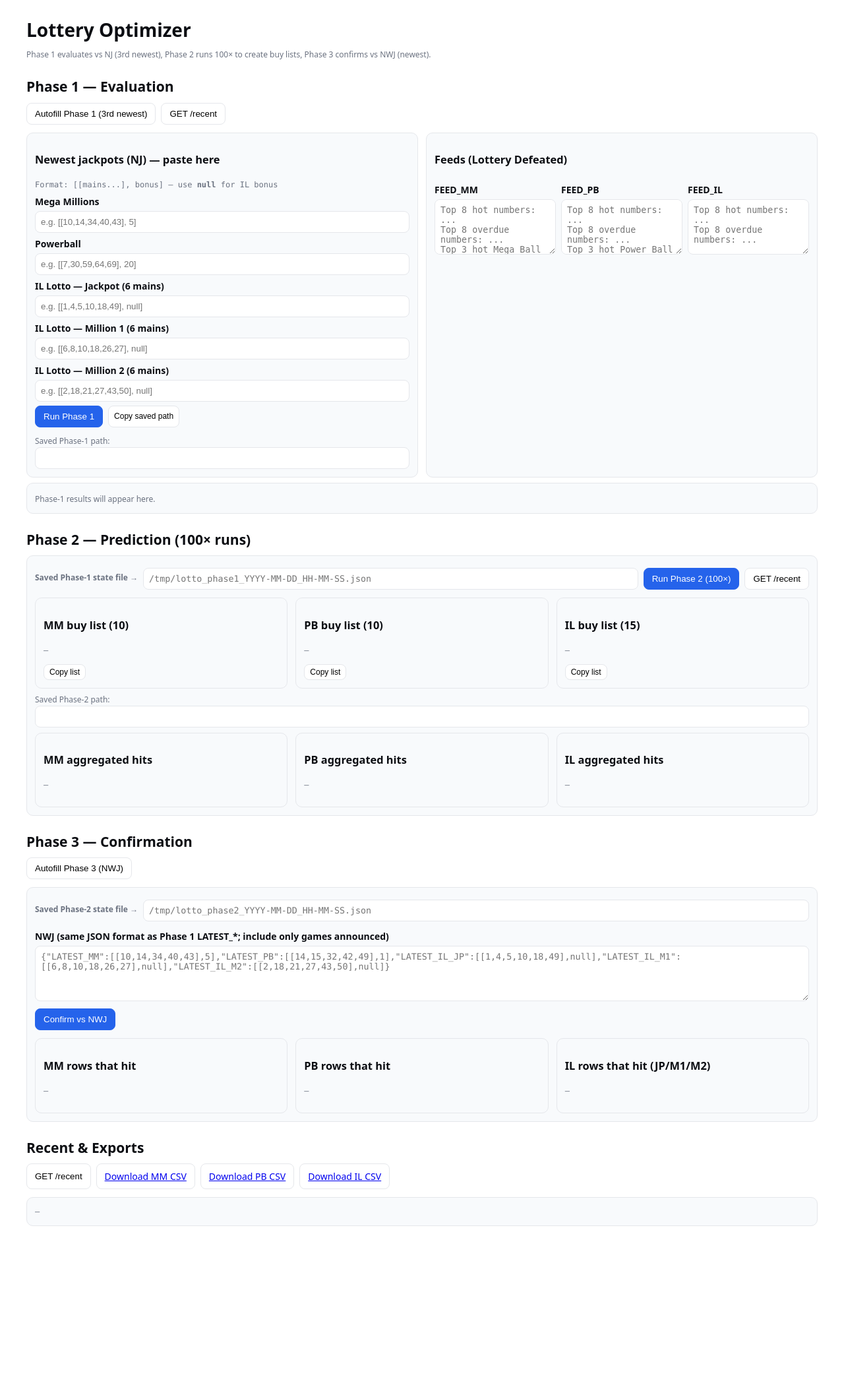
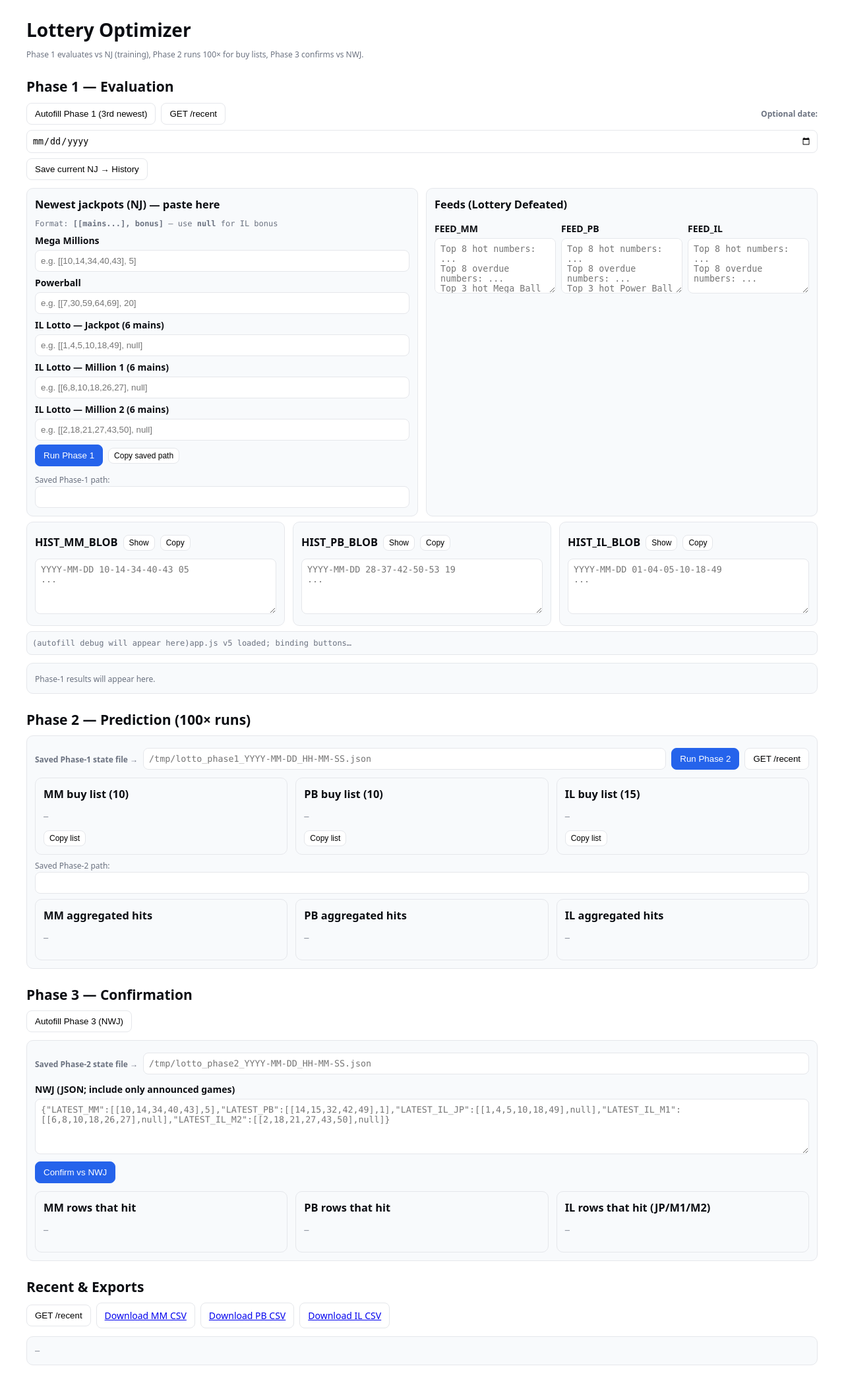
Before and after one commit to lettiehsu/lottery-optimizer, a Flask app: page / in a window 1280 px wide. Shown: the whole page at 66% size. Before the commit the page ends 1859 px from the top, so only its background shows below. Run offline with Flask 3, Linux system fonts and the light colour scheme.

Commit message:
Update index.html

```diff
--- a/templates/index.html
+++ b/templates/index.html
@@ -1,8 +1,8 @@
 <!DOCTYPE html>
 <html lang="en">
 <head>
-  <meta charset="utf-8" />
-  <meta name="viewport" content="width=device-width, initial-scale=1" />
+  <meta charset="utf-8"/>
+  <meta name="viewport" content="width=device-width, initial-scale=1"/>
   <title>Lottery Optimizer</title>
   <style>
     :root { --bg:#fff; --fg:#0b0d12; --muted:#6b7280; --card:#f8fafc; --line:#e5e7eb; --accent:#2563eb; }
@@ -10,59 +10,67 @@
     .wrap{max-width:1200px;margin:0 auto;padding:24px}
     h1{margin:0 0 8px 0}
     h2{margin:24px 0 8px 0}
+    h3{margin:0 0 8px 0}
     .row{display:grid;grid-template-columns:repeat(12,1fr);gap:12px}
     .card{background:var(--card);border:1px solid var(--line);border-radius:10px;padding:12px}
-    .col-12{grid-column:span 12}.col-6{grid-column:span 6}.col-4{grid-column:span 4}.col-3{grid-column:span 3}
+    .col-12{grid-column:span 12}.col-8{grid-column:span 8}.col-6{grid-column:span 6}.col-4{grid-column:span 4}.col-3{grid-column:span 3}
     label{display:block;font-weight:600;margin:6px 0 4px}
-    input[type=text], textarea{width:100%;box-sizing:border-box;border:1px solid var(--line);border-radius:8px;padding:8px;background:#fff}
+    input[type=text], input[type=date], textarea{width:100%;box-sizing:border-box;border:1px solid var(--line);border-radius:8px;padding:8px;background:#fff}
     textarea{min-height:84px;resize:vertical}
     .btn{appearance:none;border:1px solid var(--line);background:#fff;border-radius:8px;padding:8px 12px;cursor:pointer}
     .btn.primary{background:var(--accent);color:#fff;border-color:var(--accent)}
     .btn.small{padding:4px 8px;font-size:12px}
-    .toolbar{display:flex;gap:8px;flex-wrap:wrap;margin:6px 0 12px}
+    .toolbar{display:flex;gap:8px;flex-wrap:wrap;align-items:center;margin:6px 0 12px}
     .muted{color:var(--muted);font-size:12px}
     pre{white-space:pre-wrap;word-break:break-word}
-    .grid-3{display:grid;grid-template-columns:repeat(3,1fr);gap:8px}
     .mono{font-family:ui-monospace,SFMono-Regular,Menlo,Consolas,monospace}
   </style>
 </head>
 <body>
   <div class="wrap">
     <h1>Lottery Optimizer</h1>
-    <div class="muted">Phase 1 evaluates vs NJ (3rd newest), Phase 2 runs 100× to create buy lists, Phase 3 confirms vs NWJ (newest).</div>
+    <div class="muted">Phase 1 evaluates vs NJ (training), Phase 2 runs 100× for buy lists, Phase 3 confirms vs NWJ.</div>
 
-    <!-- Phase 1 -->
+    <!-- ================= PHASE 1 ================= -->
     <h2>Phase 1 — Evaluation</h2>
     <div class="toolbar">
-      <button id="btn_autofill_p1" class="btn">Autofill Phase 1 (3rd newest)</button>
+      <button id="btn_autofill_p1"
+              class="btn"
+              onclick="window.autofillPhase1 && window.autofillPhase1()">
+        Autofill Phase 1 (3rd newest)
+      </button>
       <button id="btn_get_recent" class="btn">GET /recent</button>
+      <div style="flex:1"></div>
+      <label for="hist_date" class="muted">Optional date:</label>
+      <input id="hist_date" type="date"/>
+      <button id="btn_save_nj" class="btn">Save current NJ → History</button>
     </div>
 
     <div class="row">
       <div class="card col-6">
         <h3>Newest jackpots (NJ) — paste here</h3>
-        <div class="muted mono">Format: [[mains...], bonus] — use <b>null</b> for IL bonus</div>
+        <div class="muted mono">Format: <b>[[mains...], bonus]</b> — use <b>null</b> for IL bonus</div>
         <label for="mm_latest">Mega Millions</label>
-        <input id="mm_latest" type="text" placeholder='e.g. [[10,14,34,40,43], 5]' />
+        <input id="mm_latest" type="text" placeholder='e.g. [[10,14,34,40,43], 5]'/>
         <label for="pb_latest">Powerball</label>
-        <input id="pb_latest" type="text" placeholder='e.g. [[7,30,59,64,69], 20]' />
+        <input id="pb_latest" type="text" placeholder='e.g. [[7,30,59,64,69], 20]'/>
         <label for="il_jp_latest">IL Lotto — Jackpot (6 mains)</label>
-        <input id="il_jp_latest" type="text" placeholder='e.g. [[1,4,5,10,18,49], null]' />
+        <input id="il_jp_latest" type="text" placeholder='e.g. [[1,4,5,10,18,49], null]'/>
         <label for="il_m1_latest">IL Lotto — Million 1 (6 mains)</label>
-        <input id="il_m1_latest" type="text" placeholder='e.g. [[6,8,10,18,26,27], null]' />
+        <input id="il_m1_latest" type="text" placeholder='e.g. [[6,8,10,18,26,27], null]'/>
         <label for="il_m2_latest">IL Lotto — Million 2 (6 mains)</label>
-        <input id="il_m2_latest" type="text" placeholder='e.g. [[2,18,21,27,43,50], null]' />
+        <input id="il_m2_latest" type="text" placeholder='e.g. [[2,18,21,27,43,50], null]'/>
         <div class="toolbar">
           <button id="btn_run_p1" class="btn primary">Run Phase 1</button>
           <button id="btn_copy_p1" class="btn small">Copy saved path</button>
         </div>
         <div class="muted">Saved Phase-1 path:</div>
-        <input id="p1_saved_path" class="mono" type="text" readonly />
+        <input id="p1_saved_path" class="mono" type="text" readonly/>
       </div>
 
       <div class="card col-6">
         <h3>Feeds (Lottery Defeated)</h3>
-        <div class="grid-3">
+        <div class="row" style="grid-template-columns:repeat(3,1fr);gap:8px">
           <div>
             <label for="feed_mm">FEED_MM</label>
             <textarea id="feed_mm" placeholder="Top 8 hot numbers: ...&#10;Top 8 overdue numbers: ...&#10;Top 3 hot Mega Ball numbers: ...&#10;Top 3 overdue Mega Ball numbers: ..."></textarea>
@@ -79,19 +87,49 @@
       </div>
     </div>
 
+    <!-- History BLOBs -->
+    <div class="row" style="margin-top:8px">
+      <div class="card col-4">
+        <div class="toolbar">
+          <h3 style="margin:0">HIST_MM_BLOB</h3>
+          <button id="btn_show_mm_blob" class="btn small">Show</button>
+          <button id="btn_copy_mm_blob" class="btn small">Copy</button>
+        </div>
+        <textarea id="hist_mm_blob" class="mono" placeholder="YYYY-MM-DD 10-14-34-40-43 05&#10;..."></textarea>
+      </div>
+      <div class="card col-4">
+        <div class="toolbar">
+          <h3 style="margin:0">HIST_PB_BLOB</h3>
+          <button id="btn_show_pb_blob" class="btn small">Show</button>
+          <button id="btn_copy_pb_blob" class="btn small">Copy</button>
+        </div>
+        <textarea id="hist_pb_blob" class="mono" placeholder="YYYY-MM-DD 28-37-42-50-53 19&#10;..."></textarea>
+      </div>
+      <div class="card col-4">
+        <div class="toolbar">
+          <h3 style="margin:0">HIST_IL_BLOB</h3>
+          <button id="btn_show_il_blob" class="btn small">Show</button>
+          <button id="btn_copy_il_blob" class="btn small">Copy</button>
+        </div>
+        <textarea id="hist_il_blob" class="mono" placeholder="YYYY-MM-DD 01-04-05-10-18-49&#10;..."></textarea>
+      </div>
+    </div>
+
+    <pre id="autofill_debug" class="mono muted" style="background:#f8fafc;border:1px solid #e5e7eb;border-radius:8px;padding:8px;margin-top:8px;">(autofill debug will appear here)</pre>
+
     <div class="row" style="margin-top:8px">
       <div class="card col-12">
         <div id="p1_results"><span class="muted">Phase-1 results will appear here.</span></div>
       </div>
     </div>
 
-    <!-- Phase 2 -->
+    <!-- ================= PHASE 2 ================= -->
     <h2>Phase 2 — Prediction (100× runs)</h2>
     <div class="card">
       <div class="toolbar">
         <label class="muted">Saved Phase-1 state file →</label>
-        <input id="p2_input_path" class="mono" type="text" style="flex:1" placeholder="/tmp/lotto_phase1_YYYY-MM-DD_HH-MM-SS.json" />
-        <button id="btn_run_p2" class="btn primary">Run Phase 2 (100×)</button>
+        <input id="p2_input_path" class="mono" type="text" style="flex:1" placeholder="/tmp/lotto_phase1_YYYY-MM-DD_HH-MM-SS.json"/>
+        <button id="btn_run_p2" class="btn primary">Run Phase 2</button>
         <button id="btn_recent" class="btn">GET /recent</button>
       </div>
       <div class="row">
@@ -112,7 +150,7 @@
         </div>
       </div>
       <div class="muted" style="margin-top:8px">Saved Phase-2 path:</div>
-      <input id="p2_saved_path" class="mono" type="text" readonly />
+      <input id="p2_saved_path" class="mono" type="text" readonly/>
       <div class="row" style="margin-top:8px">
         <div class="card col-4"><h3>MM aggregated hits</h3><pre id="mm_agg" class="mono muted">—</pre></div>
         <div class="card col-4"><h3>PB aggregated hits</h3><pre id="pb_agg" class="mono muted">—</pre></div>
@@ -120,17 +158,21 @@
       </div>
     </div>
 
-    <!-- Phase 3 -->
+    <!-- ================= PHASE 3 ================= -->
     <h2>Phase 3 — Confirmation</h2>
     <div class="toolbar">
-      <button id="btn_autofill_p3" class="btn">Autofill Phase 3 (NWJ)</button>
+      <button id="btn_autofill_p3"
+              class="btn"
+              onclick="window.autofillPhase3 && window.autofillPhase3()">
+        Autofill Phase 3 (NWJ)
+      </button>
     </div>
     <div class="card">
       <div class="toolbar">
         <label class="muted">Saved Phase-2 state file →</label>
-        <input id="p3_input_path" class="mono" type="text" style="flex:1" placeholder="/tmp/lotto_phase2_YYYY-MM-DD_HH-MM-SS.json" />
+        <input id="p3_input_path" class="mono" type="text" style="flex:1" placeholder="/tmp/lotto_phase2_YYYY-MM-DD_HH-MM-SS.json"/>
       </div>
-      <label for="nwj_json">NWJ (same JSON format as Phase 1 LATEST_*; include only games announced)</label>
+      <label for="nwj_json">NWJ (JSON; include only announced games)</label>
       <textarea id="nwj_json" class="mono" placeholder='{"LATEST_MM":[[10,14,34,40,43],5],"LATEST_PB":[[14,15,32,42,49],1],"LATEST_IL_JP":[[1,4,5,10,18,49],null],"LATEST_IL_M1":[[6,8,10,18,26,27],null],"LATEST_IL_M2":[[2,18,21,27,43,50],null]}'></textarea>
       <div class="toolbar">
         <button id="btn_run_p3" class="btn primary">Confirm vs NWJ</button>
@@ -142,18 +184,18 @@
       </div>
     </div>
 
-    <!-- Recent & Exports -->
+    <!-- ================= RECENT & EXPORTS ================= -->
     <h2>Recent &amp; Exports</h2>
     <div class="toolbar">
       <button id="btn_recent_bottom" class="btn">GET /recent</button>
-      <a class="btn" href="/download/mm_csv" target="_blank">Download MM CSV</a>
-      <a class="btn" href="/download/pb_csv" target="_blank">Download PB CSV</a>
-      <a class="btn" href="/download/il_csv" target="_blank">Download IL CSV</a>
+      <a class="btn" href="/hist_csv?game=MM" target="_blank">Download MM CSV</a>
+      <a class="btn" href="/hist_csv?game=PB" target="_blank">Download PB CSV</a>
+      <a class="btn" href="/hist_csv?game=IL" target="_blank">Download IL CSV</a>
     </div>
     <pre id="recent_out" class="mono muted card">—</pre>
   </div>
 
-  <!-- Inline helpers for run/copy; Autofill lives in app.js -->
+  <!-- Inline JS for run/copy/blob/save -->
   <script>
     async function postJSON(url, payload) {
       const res = await fetch(url, {
@@ -161,10 +203,43 @@
         headers: {"Content-Type":"application/json"},
         body: JSON.stringify(payload)
       });
-      if (!res.ok) throw new Error("HTTP " + res.status);
+      if (!res.ok) throw new Error("HTTP " + res.status + " for " + url);
       return await res.json();
     }
-    function copyText(elId){ const el=document.getElementById(elId); if(el && el.value){ navigator.clipboard.writeText(el.value); } }
+    function copyText(id){ const el=document.getElementById(id); if(el && el.value) navigator.clipboard.writeText(el.value); }
+    function copyArea(id){ const el=document.getElementById(id); if(el) navigator.clipboard.writeText(el.value||el.textContent||""); }
+
+    // Save current NJ -> history
+    document.getElementById("btn_save_nj").addEventListener("click", async ()=>{
+      try{
+        const payload = {
+          draw_date: document.getElementById("hist_date").value || null,
+          LATEST_MM: eval(document.getElementById("mm_latest").value||"null"),
+          LATEST_PB: eval(document.getElementById("pb_latest").value||"null"),
+          LATEST_IL_JP: eval(document.getElementById("il_jp_latest").value||"null"),
+          LATEST_IL_M1: eval(document.getElementById("il_m1_latest").value||"null"),
+          LATEST_IL_M2: eval(document.getElementById("il_m2_latest").value||"null")
+        };
+        const out = await postJSON("/hist_add", payload);
+        alert("Saved to history: " + JSON.stringify(out.added||[]));
+      }catch(e){ alert("Save failed: "+e.message); }
+    });
+
+    // Show history BLOBs
+    async function showBlob(game, intoId){
+      try{
+        const r = await fetch("/hist_blob?game="+encodeURIComponent(game), {cache:"no-store"});
+        const j = await r.json();
+        if(!r.ok || !j.ok) throw new Error(j.detail||("HTTP "+r.status));
+        document.getElementById(intoId).value = j.blob || "";
+      }catch(e){ alert("Show "+game+" BLOB failed: "+e.message); }
+    }
+    document.getElementById("btn_show_mm_blob").addEventListener("click", ()=>showBlob("MM","hist_mm_blob"));
+    document.getElementById("btn_show_pb_blob").addEventListener("click", ()=>showBlob("PB","hist_pb_blob"));
+    document.getElementById("btn_show_il_blob").addEventListener("click", ()=>showBlob("IL","hist_il_blob"));
+    document.getElementById("btn_copy_mm_blob").addEventListener("click", ()=>copyArea("hist_mm_blob"));
+    document.getElementById("btn_copy_pb_blob").addEventListener("click", ()=>copyArea("hist_pb_blob"));
+    document.getElementById("btn_copy_il_blob").addEventListener("click", ()=>copyArea("hist_il_blob"));
 
     // Phase 1
     document.getElementById("btn_run_p1").addEventListener("click", async ()=>{
@@ -181,7 +256,10 @@
         };
         const out = await postJSON("/run_json", body);
         document.getElementById("p1_results").textContent = JSON.stringify(out, null, 2);
-        if(out.saved_path){ document.getElementById("p1_saved_path").value = out.saved_path; document.getElementById("p2_input_path").value = out.saved_path; }
+        if(out.saved_path){
+          document.getElementById("p1_saved_path").value = out.saved_path;
+          document.getElementById("p2_input_path").value = out.saved_path;
+        }
       }catch(e){ alert("Phase 1 failed: "+e.message); }
     });
     document.getElementById("btn_copy_p1").addEventListener("click", ()=>copyText("p1_saved_path"));
@@ -190,49 +268,54 @@
     document.getElementById("btn_run_p2").addEventListener("click", async ()=>{
       try{
         const p1 = document.getElementById("p2_input_path").value.trim();
-        const out = await postJSON("/phase2_json", { saved_phase1_path: p1 });
+        const out = await postJSON("/run_phase2", { saved_path: p1 });
         document.getElementById("p2_saved_path").value = out.saved_path || "";
-        // buy lists
+        // Buy lists
         document.getElementById("mm_buy").textContent = (out.buy_lists?.MM||[]).map((t,i)=>`${i+1}. ${t.mains.join(", ")}  MB ${t.bonus??"-"}`).join("\n") || "—";
         document.getElementById("pb_buy").textContent = (out.buy_lists?.PB||[]).map((t,i)=>`${i+1}. ${t.mains.join(", ")}  PB ${t.bonus??"-"}`).join("\n") || "—";
         document.getElementById("il_buy").textContent = (out.buy_lists?.IL||[]).map((t,i)=>`${i+1}. ${t.mains.join(", ")}`).join("\n") || "—";
-        // aggs
-        const fmtAgg = (agg)=>Object.entries(agg||{}).map(([k,v])=>{
-          const pos=(v||[]).map(p=>`${p[0]}(${p[1]})`).join(", ");
-          const cnt=(v||[]).reduce((a,b)=>a+b[1],0);
-          return `${k}\t${cnt}\t${pos||"—"}`;
+        // Aggregated hits (compact)
+        const fmtAgg = (agg)=>Object.entries(agg||{}).map(([k,arr])=>{
+          // arr is a flat array of row positions; compute counts
+          const cnt = (arr||[]).length;
+          const freq = {};
+          (arr||[]).forEach(p=>freq[p]=(freq[p]||0)+1);
+          const top = Object.entries(freq).sort((a,b)=>b[1]-a[1]||(+a[0])-(+b[0])).slice(0,8).map(([r,c])=>`${r}(${c})`).join(", ");
+          return `${k}\t${cnt}\t${top||"—"}`;
         }).join("\n") || "—";
         document.getElementById("mm_agg").textContent = fmtAgg(out.agg_hits?.MM);
         document.getElementById("pb_agg").textContent = fmtAgg(out.agg_hits?.PB);
-        document.getElementById("il_agg").textContent = fmtAgg(out.agg_hits?.IL);
+        // IL contains JP/M1/M2 sub-buckets
+        const ilAgg = out.agg_hits?.IL || {};
+        const lines = [];
+        for (const tier of ["JP","M1","M2"]) {
+          const block = ilAgg[tier] || {};
+          const row = Object.entries(block).map(([k,arr])=>{
+            const cnt = (arr||[]).length;
+            const freq = {}; (arr||[]).forEach(p=>freq[p]=(freq[p]||0)+1);
+            const top = Object.entries(freq).sort((a,b)=>b[1]-a[1]||(+a[0])-(+b[0])).slice(0,8).map(([r,c])=>`${r}(${c})`).join(", ");
+            return `${tier} ${k}\t${cnt}\t${top||"—"}`;
+          }).join("\n");
+          if (row) lines.push(row);
+        }
+        document.getElementById("il_agg").textContent = lines.join("\n") || "—";
         if(out.saved_path) document.getElementById("p3_input_path").value = out.saved_path;
       }catch(e){ alert("Phase 2 failed: "+e.message); }
     });
 
-    // Copy buy lists
-    document.getElementById("btn_copy_mm").addEventListener("click", ()=>{
-      navigator.clipboard.writeText(document.getElementById("mm_buy").textContent.trim());
-    });
-    document.getElementById("btn_copy_pb").addEventListener("click", ()=>{
-      navigator.clipboard.writeText(document.getElementById("pb_buy").textContent.trim());
-    });
-    document.getElementById("btn_copy_il").addEventListener("click", ()=>{
-      navigator.clipboard.writeText(document.getElementById("il_buy").textContent.trim());
-    });
+    document.getElementById("btn_copy_mm").addEventListener("click", ()=>navigator.clipboard.writeText(document.getElementById("mm_buy").textContent.trim()));
+    document.getElementById("btn_copy_pb").addEventListener("click", ()=>navigator.clipboard.writeText(document.getElementById("pb_buy").textContent.trim()));
+    document.getElementById("btn_copy_il").addEventListener("click", ()=>navigator.clipboard.writeText(document.getElementById("il_buy").textContent.trim()));
 
     // Phase 3
     document.getElementById("btn_run_p3").addEventListener("click", async ()=>{
       try{
         const p2 = document.getElementById("p3_input_path").value.trim();
         const nwj = JSON.parse(document.getElementById("nwj_json").value||"{}");
-        const out = await postJSON("/confirm_json", { saved_path: p2, ...nwj });
-        const fmtHits=(obj)=>Object.entries(obj||{}).map(([k,v])=>{
-          const pos = (v||[]).join(", ");
-          return `${k}\t${pos||"—"}`;
-        }).join("\n") || "—";
+        const out = await postJSON("/confirm_json", { saved_path: p2, NWJ: nwj });
+        const fmtHits=(obj)=>Object.entries(obj||{}).map(([k,v])=>`${k}\t${(v||[]).join(", ")||"—"}`).join("\n") || "—";
         document.getElementById("mm_c_hits").textContent = fmtHits(out.MM||{});
         document.getElementById("pb_c_hits").textContent = fmtHits(out.PB||{});
-        // IL packs JP/M1/M2 detail inside; show compact
         const ilLines=[];
         if(out.IL){
           for(const k of ["JP","M1","M2"]){
@@ -245,11 +328,12 @@
       }catch(e){ alert("Confirm failed: "+e.message); }
     });
 
-    // Recent list
+    // Recent
     async function loadRecent(){
       try{
         const r = await fetch("/recent",{cache:"no-store"});
-        document.getElementById("recent_out").textContent = await r.text();
+        const j = await r.json().catch(()=>null);
+        document.getElementById("recent_out").textContent = j ? JSON.stringify(j, null, 2) : await r.text();
       }catch(e){ alert("GET /recent failed: "+e.message); }
     }
     document.getElementById("btn_recent").addEventListener("click", loadRecent);
@@ -257,7 +341,7 @@
     document.getElementById("btn_get_recent").addEventListener("click", loadRecent);
   </script>
 
-  <!-- Your autofill logic (cache-busted) -->
-  <script src="/static/app.js?v=4"></script>
+  <!-- External Autofill (cache-busted) -->
+  <script src="/static/app.js?v=5"></script>
 </body>
 </html>
```
